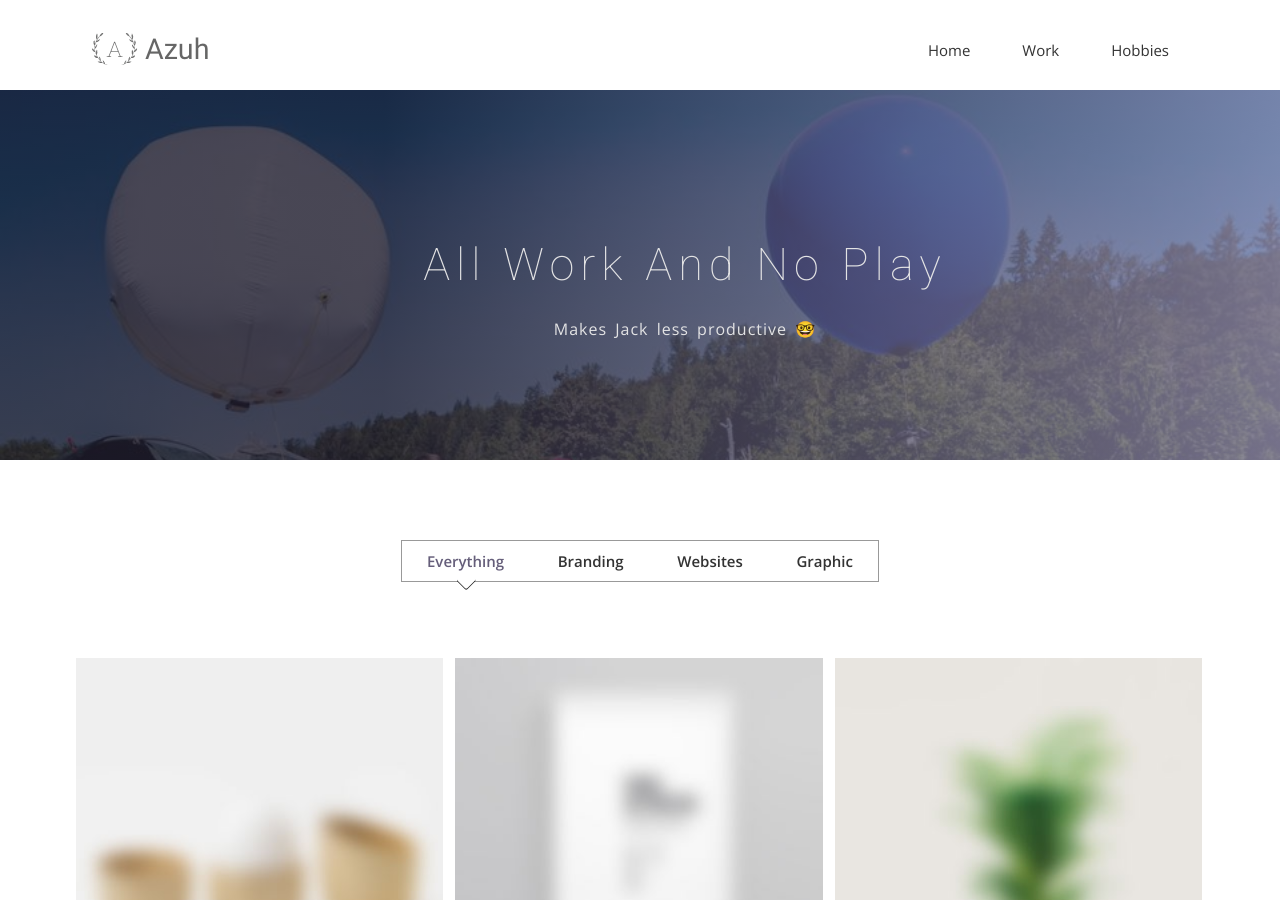
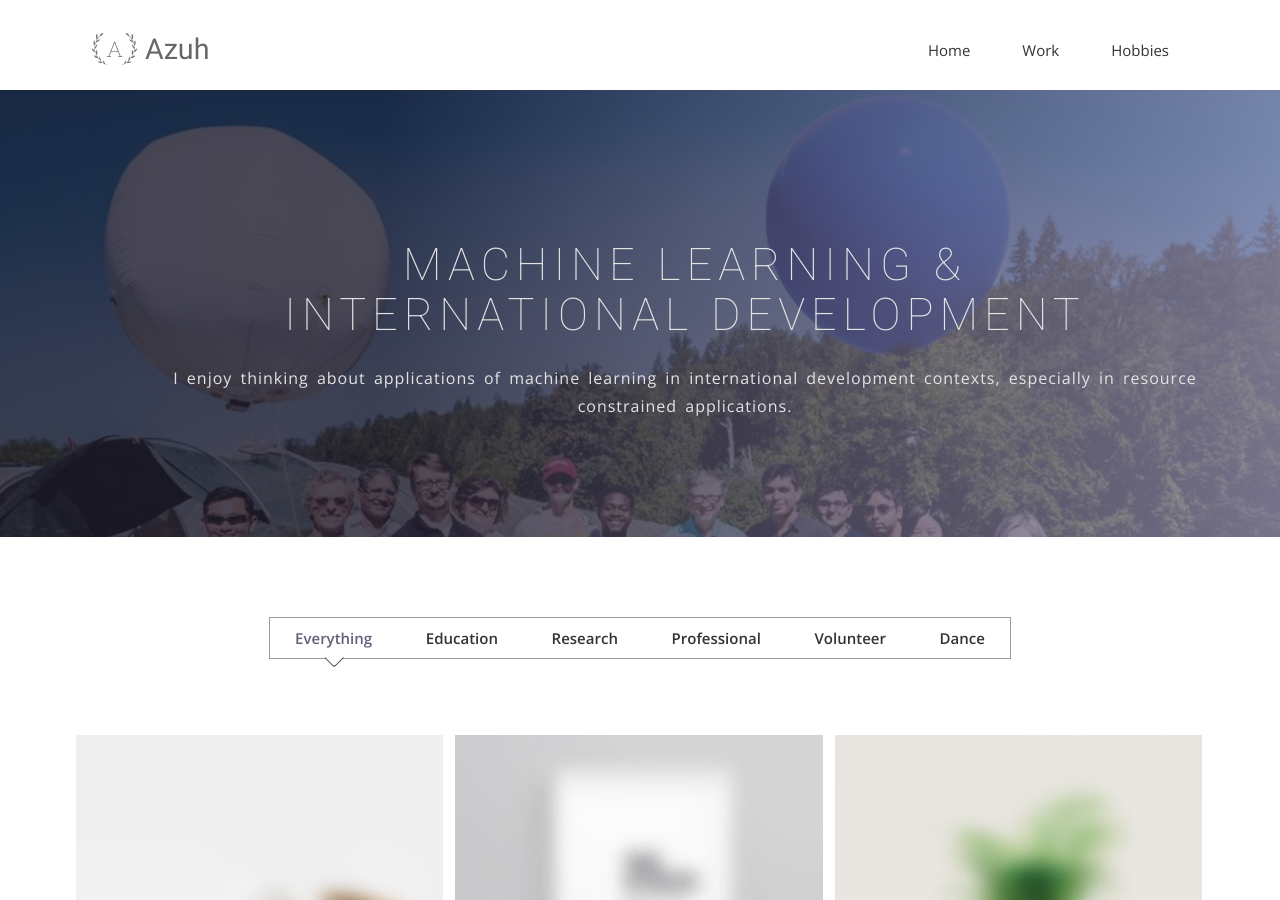
Before and after one commit to emazuh/emazuh11.github.io, a Jekyll site: the page built from index.html, in a window 1280 px wide and 900 px high. Built offline with Jekyll 4.4.1, drawn with Linux system fonts in a browser that asks for light colours; nearby versions of some CDN libraries; some web fonts are replaced.

Commit message:
updated index

```diff
--- a/hobbies.html
+++ b/index.html
@@ -10,8 +10,8 @@
         <div class="row">
             <div class="col-md-12">
                 <div class="block">
-                    <h1>All work and no play</h1>
-                    <p>Makes Jack less productive 🤓</p>
+                    <h1 class="animated fadeInUp">MACHINE LEARNING &#38; <br> INTERNATIONAL DEVELOPMENT</h1>
+                    <p class="animated fadeInUp">I enjoy thinking about applications of machine learning in international development contexts, especially in resource constrained applications.</p>
                 </div>
             </div>
         </div>
@@ -26,18 +26,17 @@
               <div class="portfolio-menu">
                 <ul>
                     <li class="filter" data-filter="all">Everything</li>
-                    <li class="filter" data-filter=".Branding">Branding</li>
-                    <li class="filter" data-filter=".Websites">Websites</li>
-                    <li class="filter" data-filter=".Graphic">Graphic</li>
-                    <!--
-                    <li class="filter" data-filter=".design">design</li>
-                    <li class="filter" data-filter=".Video">Video</li>
-                    -->
+                    <li class="filter" data-filter=".Education">Education</li>
+                    <li class="filter" data-filter=".Research">Research</li>
+                    <li class="filter" data-filter=".Professional">Professional</li>
+                    <li class="filter" data-filter=".Volunteer">Volunteer</li>
+                    <li class="filter" data-filter=".Dance">Dance</li>
+
                 </ul>
               </div>
               <div class="portfolio-contant">
                 <ul id="portfolio-contant-active">
-                    <li class="mix Branding">
+                    <li class="mix Education">
                       <a href="#">
                         <img src="{{ site.baseurl }}/img/portfolio/work1.jpg" alt="">
                         <div class="overly">
@@ -49,7 +48,7 @@
                         </div>
                       </a>
                   </li>
-                  <li class="mix Websites">
+                  <li class="mix Research">
                     <a href="#">
                       <img src="{{ site.baseurl }}/img/portfolio/work2.jpg" alt="">
                       <div class="overly">
@@ -61,7 +60,7 @@
                       </div>
                     </a>
                   </li>
-                  <li class="mix Graphic">
+                  <li class="mix Professional">
                     <a href="#">
                       <img src="{{ site.baseurl }}/img/portfolio/work3.jpg" alt="">
                       <div class="overly">
@@ -74,7 +73,7 @@
 
                     </a>
                   </li>
-                  <li class="mix design">
+                  <li class="mix Volunteer">
                     <a href="#">
                       <img src="{{ site.baseurl }}/img/portfolio/work4.jpg" alt="">
                       <div class="overly">
@@ -86,8 +85,8 @@
                       </div>
                     </a>
                   </li>
-                  <!--
-                  <li class="mix Video">
+
+                  <li class="mix Dance">
                     <a href="#">
                       <img src="{{ site.baseurl }}/img/portfolio/work5.jpg" alt="">
                       <div class="overly">
@@ -98,7 +97,7 @@
                         </div>
                       </div>
                     </a>
-                  </li>
+                  </li> <!--
                   <li class="mix Graphic">
                     <a href="#">
                       <img src="{{ site.baseurl }}/img/portfolio/work6.jpg" alt="">
```
Also changed, not shown: other parts of index.html (+2 -2 lines).
